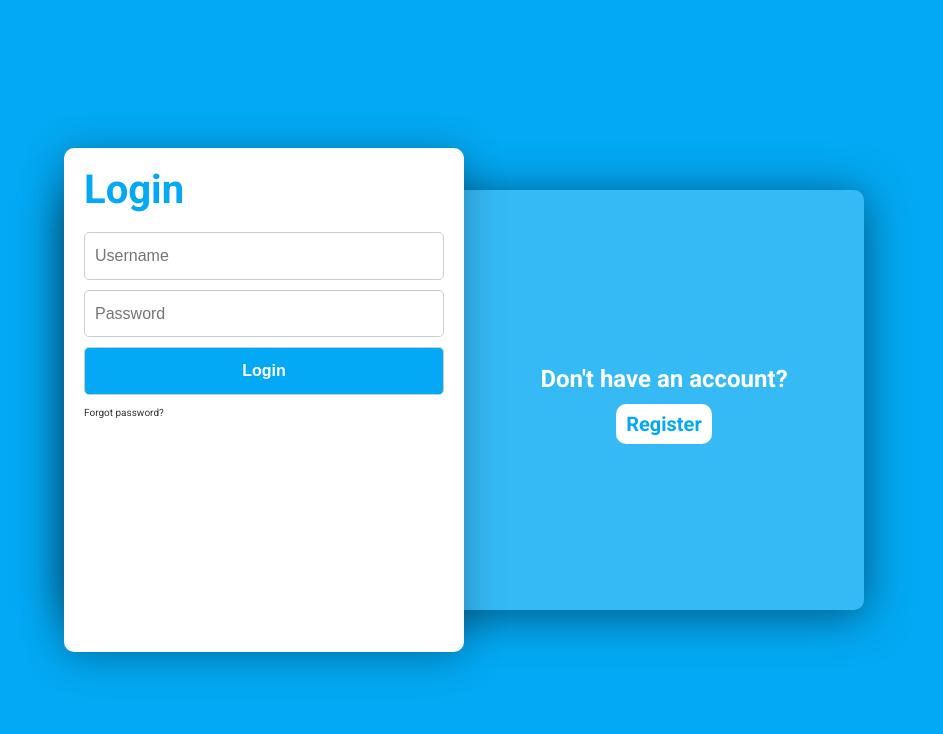
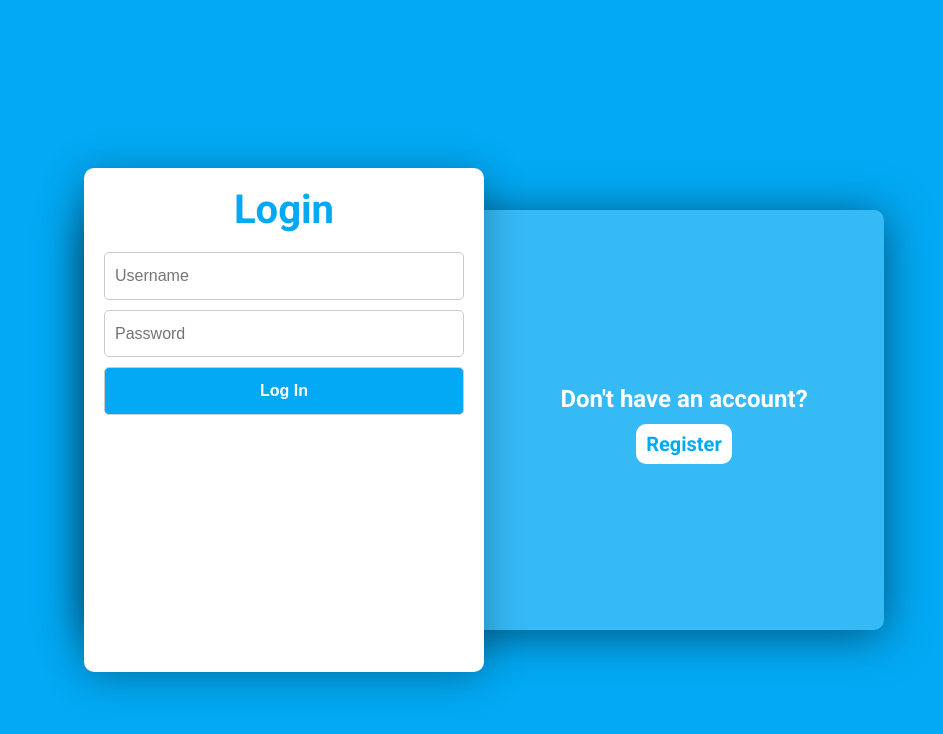
Before and after one commit to hieunguyen2701/react-social, a React (Create React App) app: page / in a window 1280 px wide. Shown: the top 734 px of the page, without its empty margins (176-1119 px from the left). Built offline with nearby package versions, Linux system fonts and the light colour scheme.

Commit message:
updatecode

```diff
--- a/src/App.css
+++ b/src/App.css
@@ -1,93 +1,38 @@
 .App {
-  position: relative;
-  width: 800px;
-  height: 500px;
-  margin: 20px;
-}
-
-.container {
-  position: absolute;
-  top: 40px;
-  width: 100%;
-  height: 420px;
-  background: rgba(255,255,255,0.2);
-  box-shadow: 0 5px 45px rgba(0,0,0,0.5);
-  display: flex;
-  align-items: center;
-  justify-content: space-between;
-  border-radius: 10px;
-}
-
-/* form css */
-.form-box {
-  top: 0;
-  left: 0;
-  width: 50%;
-  height: 120%;
-  background: #fff;
-  border-radius: 10px;
-  display: flex;
-  align-items: center;
-  justify-content: center;
-  box-shadow: 0 5px 40px rgba(0,0,0,0.3);
-}
-
-.form {
-  width: 100%;
-  height: 100%;
-  margin: 20px;
-}
-
-.form h3 {
-  font-size: 4rem;
-  color: var(--primary-color);
-  margin: 10px 0;
-}
-
-.form input {
-  width: 100%;
-  line-height: 1.6;
-  outline: none;
-  font-size: 1.6rem;
-  border: 1px solid #ccc;
-  border-radius: 5px;
-  padding: 10px;
-  margin-bottom: 10px;
-}
-
-.form input[type="submit"] {
-  font-size: 1.6rem;
-  font-weight: 600;
-  background-color: var(--primary-color);
-  color: #fff;
-  cursor: pointer;
-}
-
-
-
-/* to other page css */
-.footer {
-  width: 50%;
-  color: #fff;
   text-align: center;
 }
 
-.footer p {
-  font-weight: 600;
-  font-size: 2.4rem;
-  margin-bottom: 10px;
+.App-logo {
+  height: 40vmin;
+  pointer-events: none;
 }
 
-.footer .btn {
-  text-decoration: none;
-  background: #fff;
-  color: var(--primary-color);
-  padding: 8px 10px;
-  font-size: 2rem;
-  font-weight: 600;
-  border-radius: 10px;
+@media (prefers-reduced-motion: no-preference) {
+  .App-logo {
+    animation: App-logo-spin infinite 20s linear;
+  }
 }
 
-.footer .btn:hover{
-  opacity: 0.8;
+.App-header {
+  background-color: #282c34;
+  min-height: 100vh;
+  display: flex;
+  flex-direction: column;
+  align-items: center;
+  justify-content: center;
+  font-size: calc(10px + 2vmin);
+  color: white;
 }
+
+.App-link {
+  color: #61dafb;
+}
+
+@keyframes App-logo-spin {
+  from {
+    transform: rotate(0deg);
+  }
+  to {
+    transform: rotate(360deg);
+  }
+}
--- a/src/App.js
+++ b/src/App.js
@@ -1,21 +1,13 @@
 import './App.css';
-import {BrowserRouter as Router, Switch, Route} from "react-router-dom"
-import Login from './components/Login/Login';
-import Register from './components/Register/Register';
-
+import WelcomePage from "./components/WelcomePage/WelcomePage"
+import MainPage from "./components/MainPage/MainPage"
 function App() {
   return (
     <div className="App">
-        <Router>
-          <Switch>
-            <Route path="/" exact>
-              <Login/>
-            </Route>
-            <Route path="/Register" >
-              <Register/>
-            </Route>
-          </Switch>
-        </Router>
+      {/* <WelcomePage/> */}
+      {
+        (localStorage.getItem("users")===undefined ||  localStorage.getItem("users")== null)?<WelcomePage/> : <MainPage/>
+      }
     </div>
   );
 }
--- a/src/components/Login/formLogin.jsx
+++ b/src/components/Login/formLogin.jsx
@@ -1,3 +1,4 @@
+/* eslint-disable react/no-direct-mutation-state */
 import React, { Component } from 'react';
 import { getAuth, signInWithEmailAndPassword } from "firebase/auth";
 import { auth } from '../Database/Firebase';
@@ -19,8 +20,8 @@ class FormLogin extends Component {
             var id = user.uid;
             console.log(id)
             console.log("login succses")
-
-
+            localStorage.setItem("users",JSON.stringify(user));
+            window.location.reload();
             // ...
         })
         .catch((error) => {
@@ -30,13 +31,14 @@ class FormLogin extends Component {
   render() {
     return (
       <div className="form-box">
-        <form action="" onSubmit={this.login} className="signin-form form">
+        <div   className="signin-form form">
           <h3>Login</h3>
           <input type="text" placeholder="Username" id='usename1'   onChange={(event)=>{this.state.emailId=event.currentTarget.value}}/>
           <input type="password" placeholder="Password" id='pwd1'   onChange={(event)=>{this.state.password=event.currentTarget.value}}/>
-          <input type="submit" value="Login" />
-          <a to="#" className="forgot-link">Forgot password?</a>
-        </form>
+
+          <button className="login__button" onClick={this.login}>Log In</button>
+
+        </div>
     </div>
      );
   }
--- /dev/null
+++ b/src/components/MainPage/MainPage.js
@@ -0,0 +1,16 @@
+import React, { Component } from 'react';
+class MainPage extends Component {
+    constructor(props) {
+        super(props);
+    }
+    state = {  }
+    render() {
+        return (
+            <div>
+                <h1>Main Page</h1>
+            </div>
+         );
+    }
+}
+
+export default MainPage;
--- a/src/components/Register/formRegister.jsx
+++ b/src/components/Register/formRegister.jsx
@@ -1,3 +1,4 @@
+/* eslint-disable react/no-direct-mutation-state */
 import React, { Component } from 'react';
 import { auth } from '../Database/Firebase';
 import {  createUserWithEmailAndPassword } from "firebase/auth";
@@ -18,7 +19,7 @@ class FormRegister extends Component {
     .then((userCredential) => {
         var user = userCredential.user;
         console.log("User created successfully");
-
+        window.location.reload();
 
 
     })
@@ -29,16 +30,16 @@ class FormRegister extends Component {
   render() {
     return (
       <div className="form-box">
-        <form action="" onSubmit={this.newSignUp} className="register-form form">
+        <div className="register-form form">
           <h3>Create account</h3>
           <input type="text" id="fname" placeholder="First name" onChange={(event)=>{this.state.name=event.currentTarget.value;}}/>
           <input type="text" id="lname" placeholder="Last name"  onChange={(event)=>{this.state.lastname=event.currentTarget.value;}}/>
           <input type="email" id="email1" placeholder ="Email"  onChange={(event)=>{this.state.emailId=event.currentTarget.value;}}/>
           <input type="password" id="pwd1" placeholder="Password" onChange={(event)=>{this.state.password=event.currentTarget.value;}}/>
 
-          <input type="submit" value="Register" />
+          <button className="login__button" onClick={this.newSignUp} >Sign up</button>
 
-        </form>
+        </div>
       </div>
      );
   }
--- /dev/null
+++ b/src/components/WelcomePage/WelcomePage.css
@@ -0,0 +1,93 @@
+.App {
+    position: relative;
+    width: 800px;
+    height: 500px;
+    margin: 20px;
+  }
+
+  .container {
+    position: absolute;
+    top: 40px;
+    width: 100%;
+    height: 420px;
+    background: rgba(255,255,255,0.2);
+    box-shadow: 0 5px 45px rgba(0,0,0,0.5);
+    display: flex;
+    align-items: center;
+    justify-content: space-between;
+    border-radius: 10px;
+  }
+
+  /* form css */
+  .form-box {
+    top: 0;
+    left: 0;
+    width: 50%;
+    height: 120%;
+    background: #fff;
+    border-radius: 10px;
+    display: flex;
+    align-items: center;
+    justify-content: center;
+    box-shadow: 0 5px 40px rgba(0,0,0,0.3);
+  }
+
+  .form {
+    width: 100%;
+    height: 100%;
+    margin: 20px;
+  }
+
+  .form h3 {
+    font-size: 4rem;
+    color: var(--primary-color);
+    margin: 10px 0;
+  }
+
+  .form input,.form button {
+    width: 100%;
+    line-height: 1.6;
+    outline: none;
+    font-size: 1.6rem;
+    border: 1px solid #ccc;
+    border-radius: 5px;
+    padding: 10px;
+    margin-bottom: 10px;
+  }
+
+  .form button {
+    font-size: 1.6rem;
+    font-weight: 600;
+    background-color: var(--primary-color);
+    color: #fff;
+    cursor: pointer;
+  }
+
+
+
+  /* to other page css */
+  .footer {
+    width: 50%;
+    color: #fff;
+    text-align: center;
+  }
+
+  .footer p {
+    font-weight: 600;
+    font-size: 2.4rem;
+    margin-bottom: 10px;
+  }
+
+  .footer .btn {
+    text-decoration: none;
+    background: #fff;
+    color: var(--primary-color);
+    padding: 8px 10px;
+    font-size: 2rem;
+    font-weight: 600;
+    border-radius: 10px;
+  }
+
+  .footer .btn:hover{
+    opacity: 0.8;
+  }
--- /dev/null
+++ b/src/components/WelcomePage/WelcomePage.js
@@ -0,0 +1,23 @@
+import { BrowserRouter as Router, Switch, Route } from "react-router-dom"
+import Login from "../Login/Login"
+import Register from "../Register/Register"
+import "./WelcomePage.css"
+
+function WellcomePage() {
+    return (
+      <div className="App">
+          <Router>
+            <Switch>
+              <Route path="/" exact>
+                <Login/>
+              </Route>
+              <Route path="/Register" >
+                <Register/>
+              </Route>
+            </Switch>
+          </Router>
+      </div>
+    );
+  }
+
+  export default WellcomePage;
```
